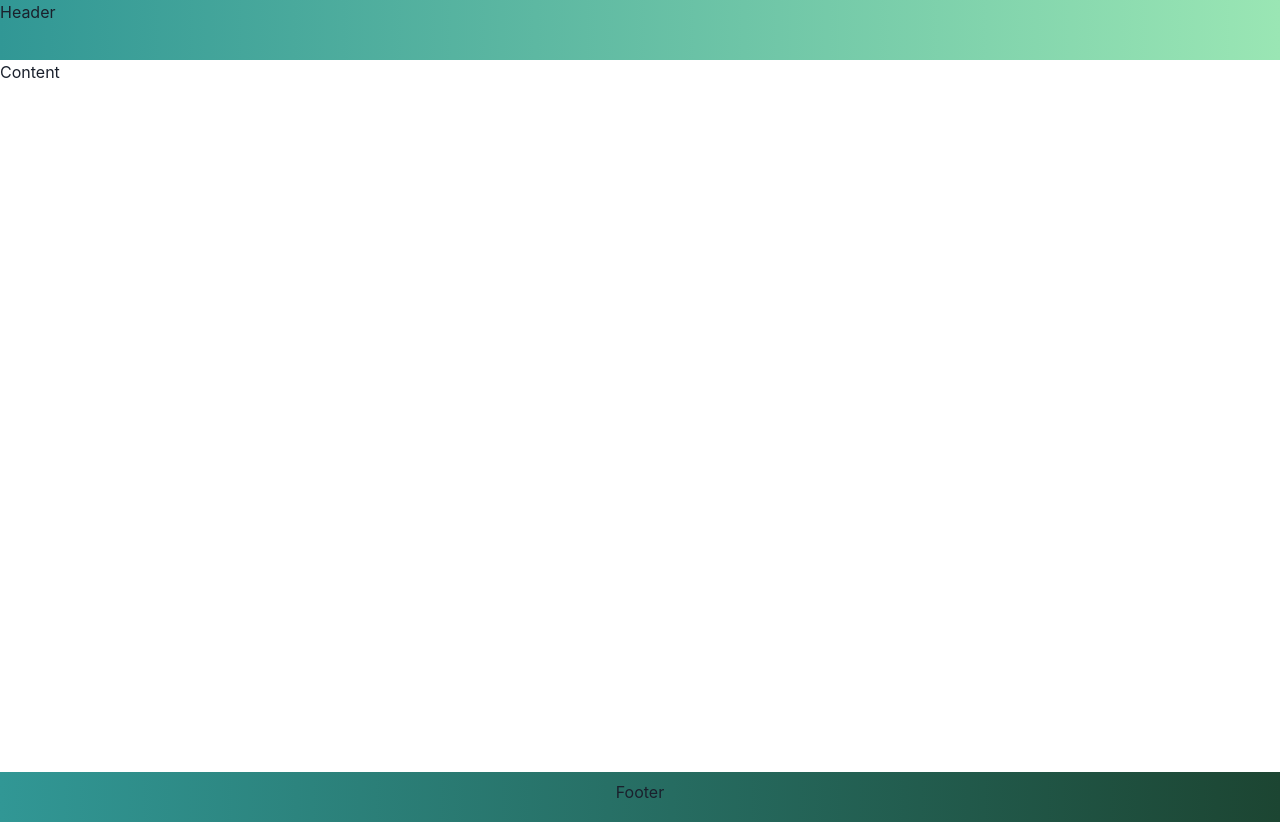
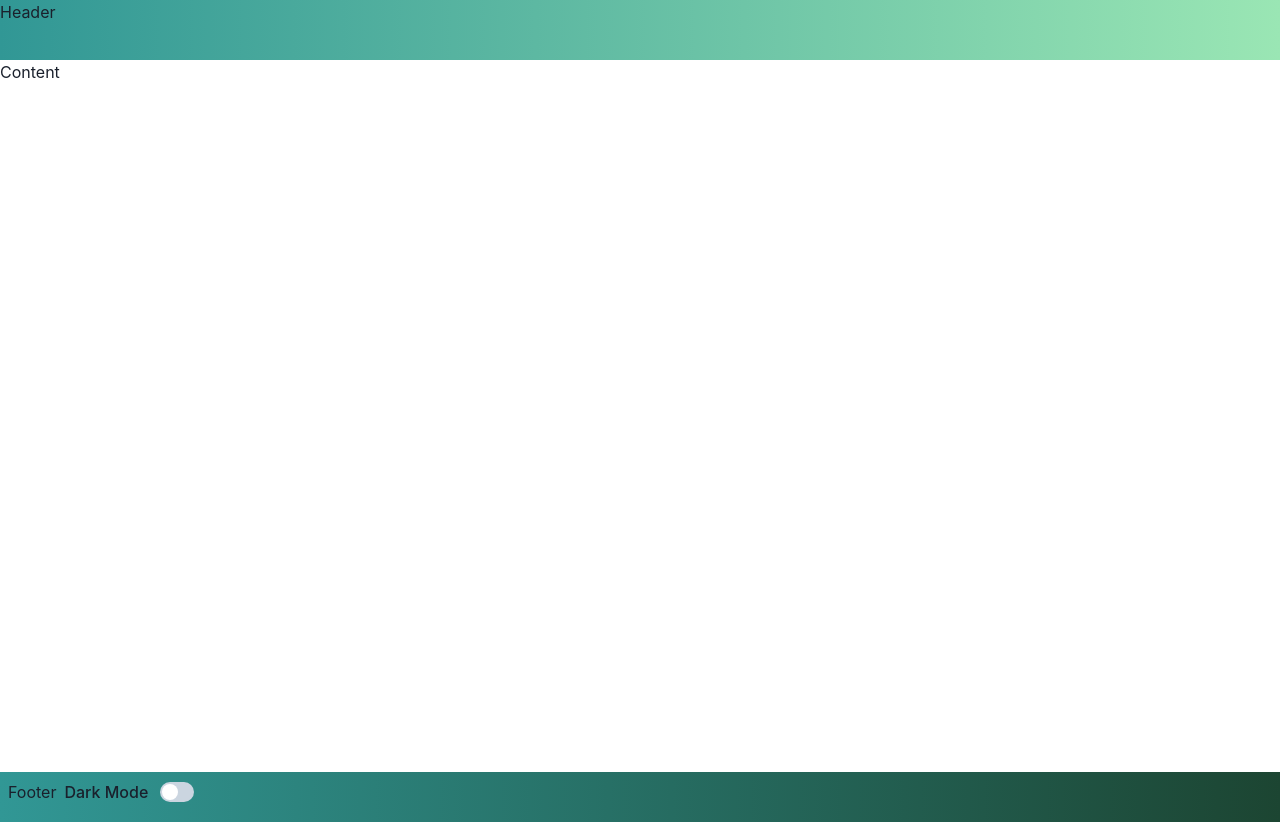
Before and after one commit to SallesCosta/Practicing, a React (Create React App) app: page / in a window 1280 px wide. Built offline with nearby package versions, Linux system fonts and the light colour scheme.

Commit message:
marcação

```diff
--- a/src/Components/footer.tsx
+++ b/src/Components/footer.tsx
@@ -1,6 +1,7 @@
-import { Box, Center, Text } from '@chakra-ui/react'
+import { Box, Text, Switch, FormControl, FormLabel, useColorMode, HStack } from '@chakra-ui/react'
 
 export function Footer() {
+  const { toggleColorMode } = useColorMode()
   return (
     <Box
       w='100%'
@@ -10,7 +11,15 @@ export function Footer() {
       bgGradient='linear(to-r, teal.500, green.900)'
       mb='0'
     >
-      <Center><Text>Footer</Text></Center>
+      <HStack>
+        <Text>Footer</Text>
+        <FormControl display='flex' alignItems='center'>
+          <FormLabel htmlFor='email-alerts' mb='0'>
+            Dark Mode
+          </FormLabel>
+          <Switch id='email-alerts' onChange={toggleColorMode} />
+        </FormControl>
+      </HStack>
     </Box>
   )
 }
```
